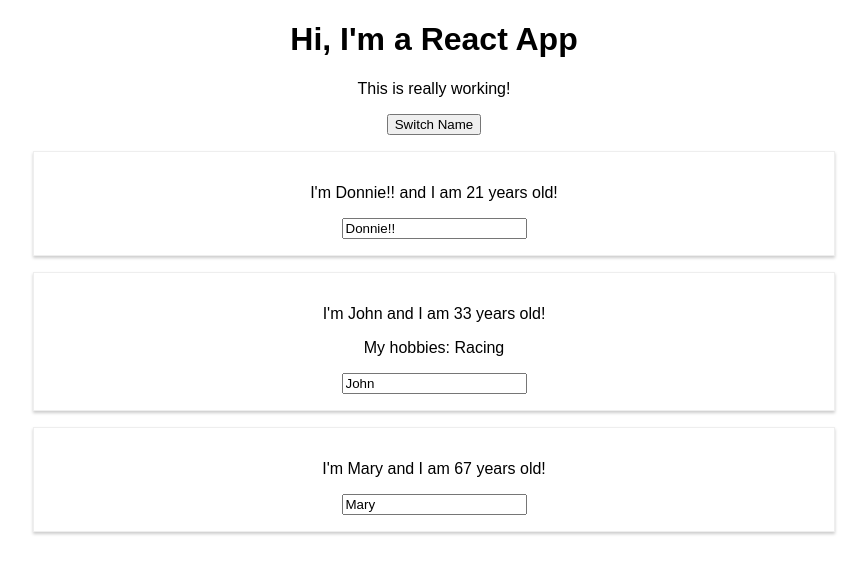
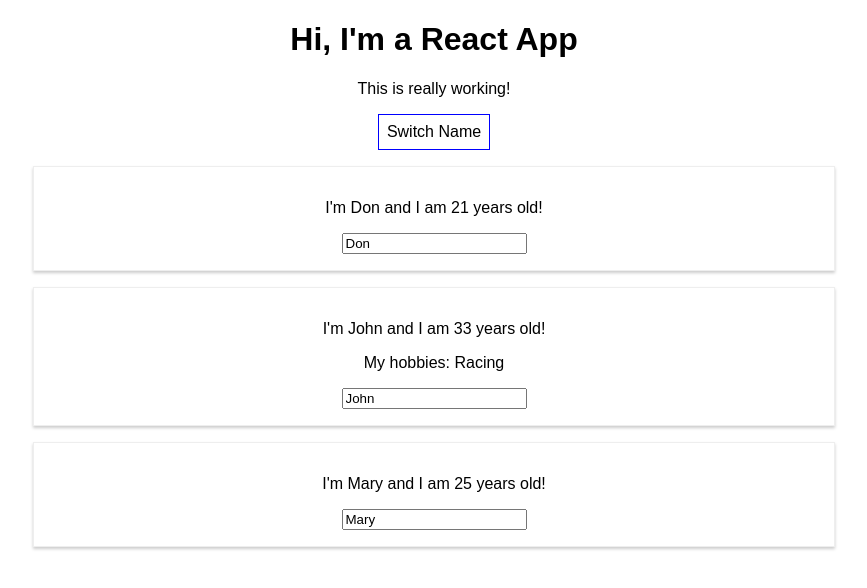
Before and after one commit to donsvederus/person-manager-demo, a React (Create React App) app: page / in a window 1280 px wide. Both pictures are taken after a click on the button "Switch Name". Shown: the top 588 px of the page, without its empty margins (206-1073 px from the left). Built offline with nearby package versions, Linux system fonts and the light colour scheme.

Commit message:
0.53 Rendering Content Conditionally

```diff
--- a/src/App.js
+++ b/src/App.js
@@ -10,7 +10,8 @@
       { name: 'John', age: 33 },
       { name: 'Mary', age: 25 }
     ],
-    otherState: 'some other value'
+    otherState: 'some other value',
+    showPersons: false
   }
 
   switchNameHandler = (newName) => {
@@ -35,7 +36,21 @@
     })
   }
 
+  togglePersonsHandler = () => {
+    const doesShow = this.state.showPersons;
+    this.setState({showPersons: !doesShow});
+  }
+
+  // this is how to do inline styles
   render () {
+    const style = {
+      backgroundColor: 'white',
+      font:'inherit',
+      border: '1px solid blue',
+      padding: '8px',
+      cursor: 'pointer'
+    };
+
     return (
       // this code is not html, it's JSX, it will get compiled, so there are some restrictions.
       // we cannot use class for CSS, we use className
@@ -43,7 +58,12 @@
       <div className="App">
         <h1>Hi, I'm a React App</h1>
         <p>This is really working!</p>
-        <button onClick={ () => this.switchNameHandler('Donnie!!')}>Switch Name</button>
+        <button
+          style={style}
+          onClick={this.togglePersonsHandler}>Switch Name</button>
+        {
+          this.state.showPersons === true ?
+            <div>
               <Person
                 name={this.state.persons[0].name}
                 age={this.state.persons[0].age} />
@@ -55,6 +75,9 @@
               <Person
                 name={this.state.persons[2].name}
                 age={this.state.persons[2].age} />
+            </div> : null
+        }
+
       </div>
     );
   }
```
Lines whose indentation alone changed are shown as unchanged.
